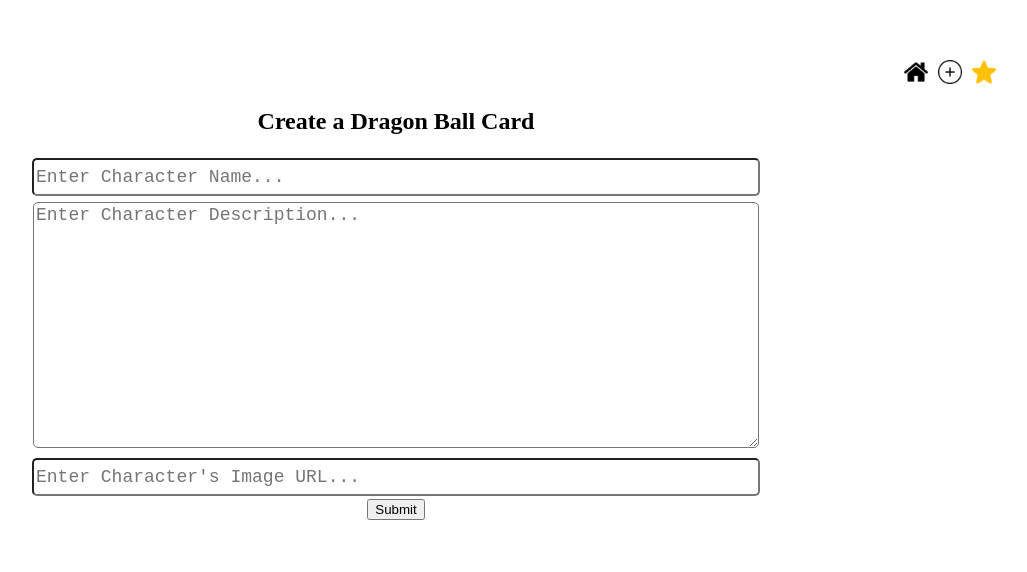
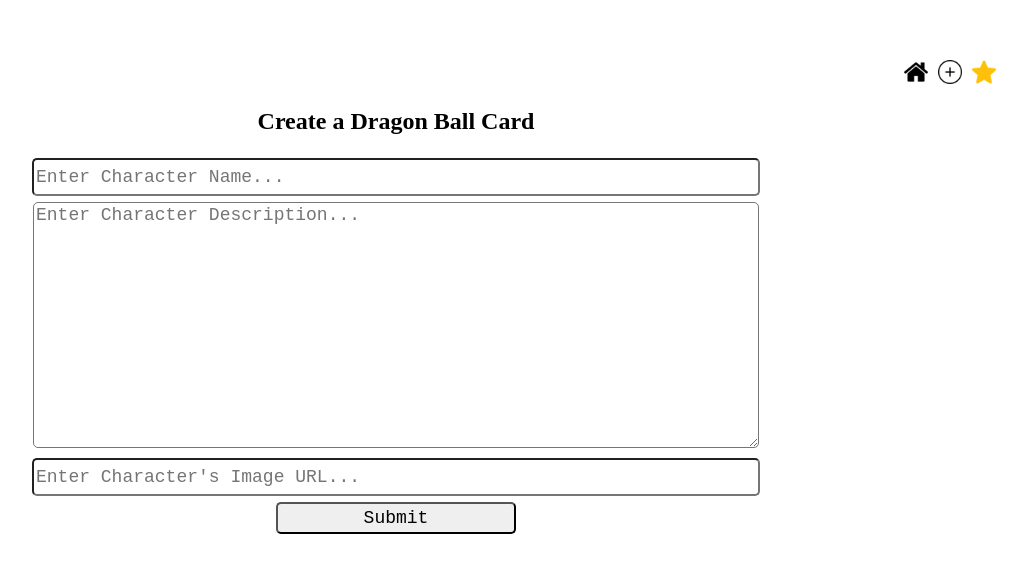
Before and after one commit to kelvinacosta/flatiron-phase-2-react-project-frontend, a React (Vite) app: page /form in a window 1280 px wide. Shown: the top 572 px of the page, without its empty margins (244-1271 px from the left). Built offline with nearby package versions, Linux system fonts and the light colour scheme; no server answers.

Commit message:
add css to buttons

```diff
--- a/src/App.css
+++ b/src/App.css
@@ -124,8 +124,10 @@
   border: none;
   border: 1px solid whitesmoke;
   border-radius: 50%;
-  width: 24px;
-  height: 24px;
+  width: 30px;
+  height: 30px;
+
+
 
 
 }
@@ -194,7 +196,23 @@
 }
 
 
-
+.submitButon{
+  border-radius: 5px;
+  height: 2rem;
+  width: 20%;
+  font-size: 18px;
+  font-family: monospace;
+  margin: 3px;
+}
+.submitButon:hover{
+  background-color: whitesmoke;
+  border: 1px solid rgb(229, 202, 26);
+  color: rgb(229, 202, 26);
+  border-radius: 50%;
+  box-shadow: 0px 0px 10px rgba(224, 75, 82, 0.5); /* Add a subtle shadow effect */
+  transform: translateY(-2px); /* Move the element up slightly on hover */
+  transition: transform 0.2s ease, box-shadow 0.2s ease; /
+}
 
 
 .app-container {
--- a/src/App.jsx
+++ b/src/App.jsx
@@ -12,6 +12,7 @@
 const App =  () => {
 
   const [characters, setCharacters] = useState([]);
+
   const [favorites, setFavorites] = useState([]);
 
 
@@ -31,13 +32,18 @@
     setFavorites([...favorites,favorite])
   }
 
+  const deletingFavorites = (itemToDelete) => {
+    const updatedFavorites = favorites.filter(character => character.id !== itemToDelete )
+    setFavorites(updatedFavorites);
+  }
+
   return (
     <div className="app-container">
     <NavBar characters={characters} setCharacters={setCharacters}/>
     <Switch>
 
       <Route path="/favorites">
-        <Favorites favorites={favorites} addFavorites={addFavorites}/>
+        <Favorites favorites={favorites} addFavorites={addFavorites} deleteFavorite={deletingFavorites}/>
       </Route>
       <Route path="/form">
         <DragonBallForm addDragonCard={addDragonCard}/>
--- a/src/components/Card.jsx
+++ b/src/components/Card.jsx
@@ -23,7 +23,6 @@
                 <button onClick={handleFavorite}>{"⭐"}</button>
             </div>
 
-
         </div>
 
 
--- a/src/components/DragonBallForm.jsx
+++ b/src/components/DragonBallForm.jsx
@@ -86,7 +86,9 @@
             />
             <br />
             <input type="submit"
-            name="submit" />
+            name="submit"
+            className="submitButon"
+            />
 
 
         </form>
--- a/src/components/Favorites.jsx
+++ b/src/components/Favorites.jsx
@@ -1,8 +1,10 @@
 import React from "react";
 
-const Favorites = ({ favorites }) => {
+const Favorites = ({ favorites,deleteFavorite }) => {
 
-
+    const handleDelete = (character) => {
+        deleteFavorite(character)
+    }
 
     const favoritesList = favorites.map((character) => (
         <div key={character.id} >
@@ -17,7 +19,7 @@
             </div>
             </div>
             <div>
-                <button>🗑️</button>
+                <button onClick={()=>handleDelete(character.id)}>🗑️</button>
             </div>
 
         </div>
--- a/src/components/ListingCards.jsx
+++ b/src/components/ListingCards.jsx
@@ -1,13 +1,15 @@
 import React from "react";
 import Card from "./Card";
 
-const ListingCards = ({characters,addDragonCard,addFavorites}) => {
+const ListingCards = ({characters,addDragonCard,addFavorites,deleteFavorite}) => {
 
     const listOfCards = characters.map(character => <Card
         key={character.id}
         character={character}
         addCard={addDragonCard}
-        addFavorites={addFavorites}/>)
+        addFavorites={addFavorites}
+        deleteFavorite={deleteFavorite}
+        />)
 
     return (
     <div className="cards">
```
Also changed, not shown: src/components/Home.jsx (+1 -6 lines).
